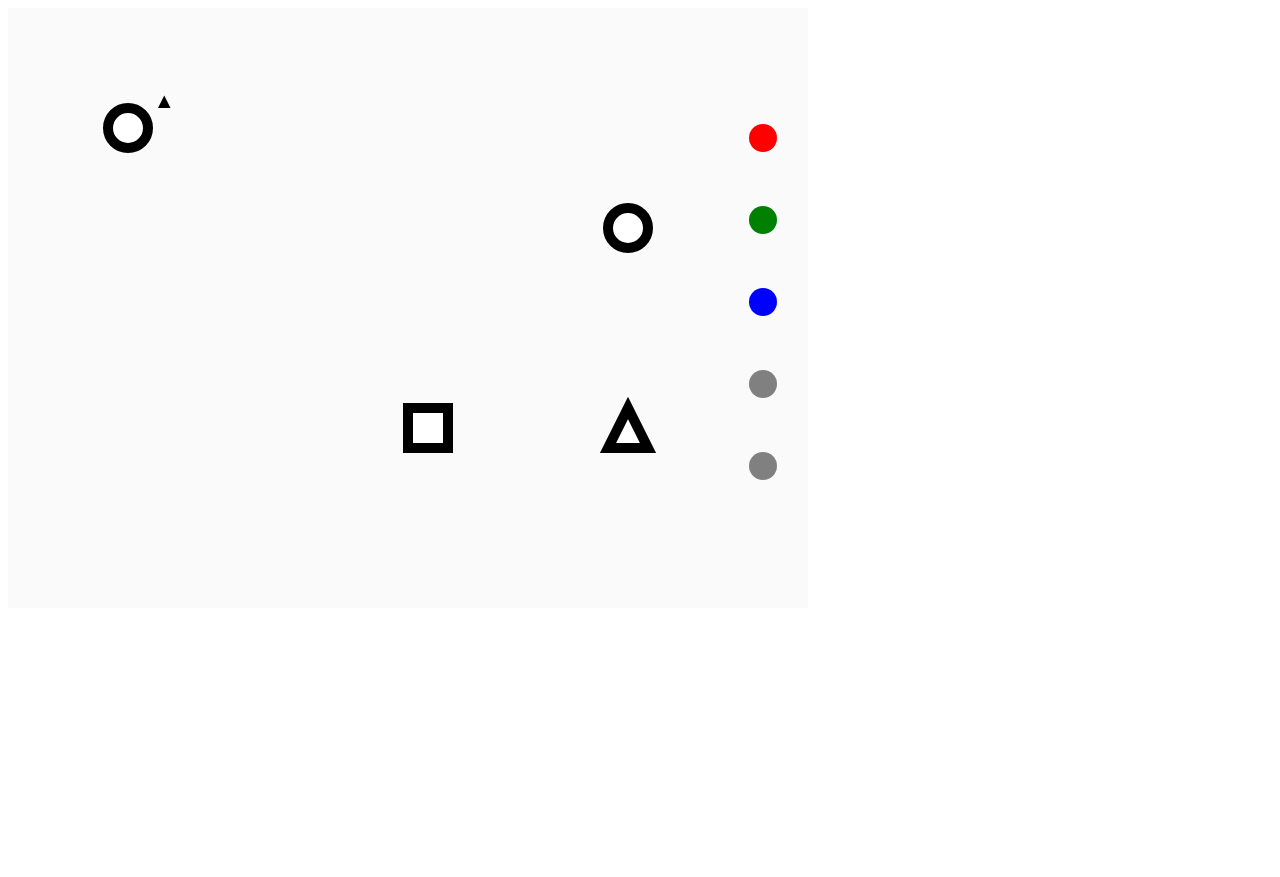
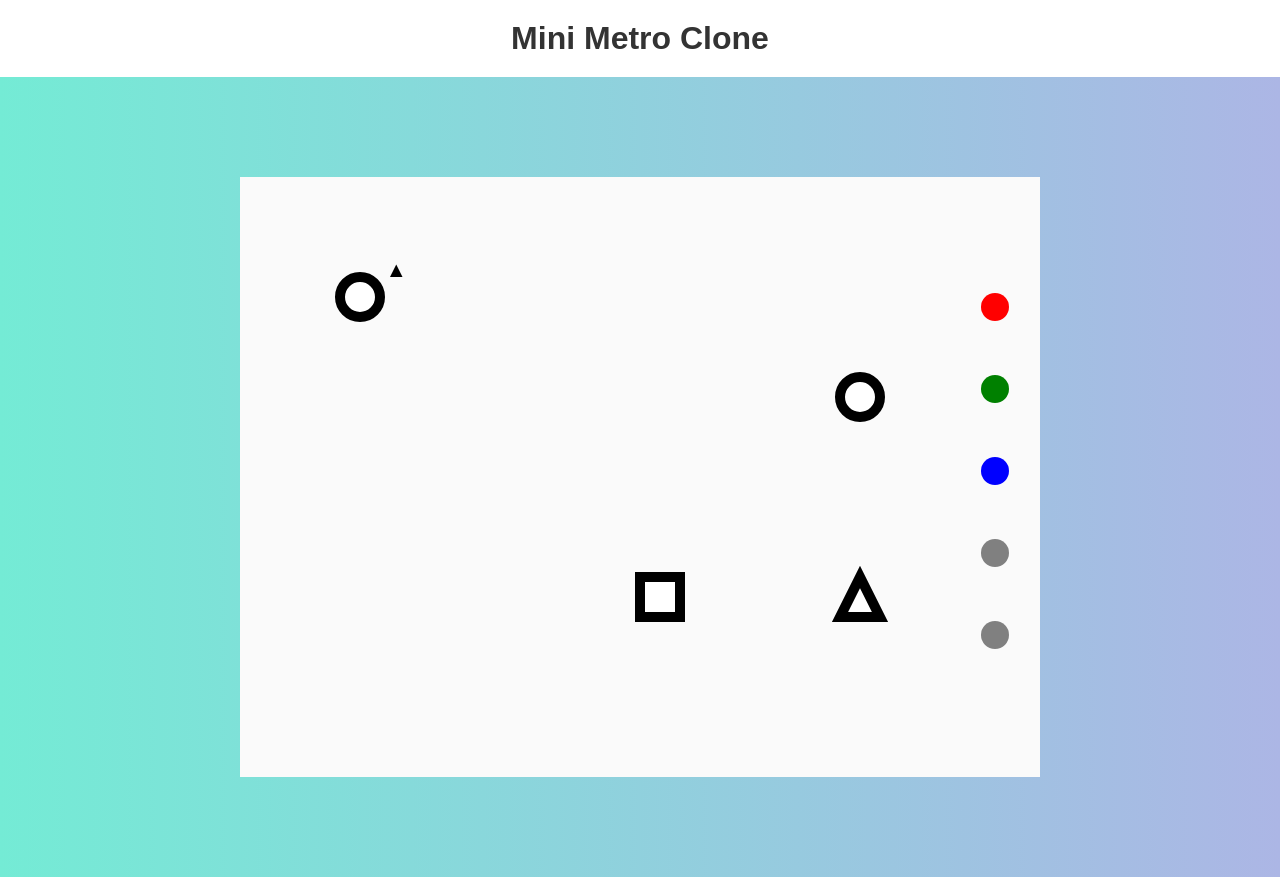
Before and after one commit to CalNightingale/MiniMetroClone, a website built with Parcel: page index.html in a window 1280 px wide. Before the commit the page ends 800 px from the top, so only its background shows below. Built offline with nearby package versions, Linux system fonts and the light colour scheme.

Commit message:
some basic styling but still ugly

```diff
--- a/assets/objects/Line.ts
+++ b/assets/objects/Line.ts
@@ -75,7 +75,7 @@ export class Line {
                 train.reroute(nextEdge);
 
                 // load new passengers
-                //train.loadPassengers();
+                train.loadPassengers();
             }
         });
         //console.log(`Routing complete`);
--- a/assets/objects/Train.ts
+++ b/assets/objects/Train.ts
@@ -163,7 +163,6 @@ export class Train {
         if (this.reachedDest) {
             throw new Error(`TRIED TO LOAD PASSENGERS BEFORE REROUTING`);
         }
-
     }
 
     draw(p: p5, trainColor: string) {
--- a/index.html
+++ b/index.html
@@ -4,8 +4,14 @@
     <meta charset="UTF-8">
     <meta name="viewport" content="width=device-width, initial-scale=1.0">
     <title>Mini Metro Clone</title>
+    <link rel="stylesheet" href="stylesheet.css"> <!-- Link to your external CSS file -->
 </head>
 <body>
+    <h1>Mini Metro Clone</h1> <!-- Title of the game -->
+    <div id="game-container">
+        <!-- Assuming you have a canvas or some container for your game here -->
+        <div id="gameCanvas"></div>
+    </div>
     <script type="module" src="./index.ts"></script>
 </body>
 </html>
--- a/index.ts
+++ b/index.ts
@@ -11,7 +11,9 @@ import { Train } from "./assets/objects/Train";
     let graph: StationGraph;
 
     p.setup = () => {
-        p.createCanvas(Constants.CANVAS_WIDTH, Constants.CANVAS_HEIGHT);
+        let canvas = p.createCanvas(Constants.CANVAS_WIDTH, Constants.CANVAS_HEIGHT);
+        canvas.parent('gameCanvas');
+        //console.log(canvas.parent());
         graph = new StationGraph;
         let stationA = new Station(100, 100, StationType.Circle, p);
         stationA.addPerson(new Person(StationType.Triangle));
--- /dev/null
+++ b/stylesheet.css
@@ -0,0 +1,37 @@
+/* Add this inside a <style> tag in the <head> or in a separate .css file */
+
+/* Basic reset to remove padding, margin, and set box-sizing */
+* {
+    margin: 0;
+    padding: 0;
+    box-sizing: border-box;
+}
+
+body, html {
+    height: 100%;
+    font-family: 'Arial', sans-serif;
+}
+
+/* Center the game canvas */
+#game-container {
+    margin: 0;
+    display: flex;
+    justify-content: center;
+    align-items: center;
+    height: 100%;
+    background: linear-gradient(to right, #74ebd5, #acb6e5);
+}
+
+/* Style the title */
+h1 {
+    text-align: center;
+    margin: 20px 0;
+    font-size: 2em;
+    color: #333;
+}
+
+/* Additional styles */
+canvas {
+    display: block; /* Remove inline spacing */
+    margin: auto; /* Center the canvas if it's not full screen */
+}
```
